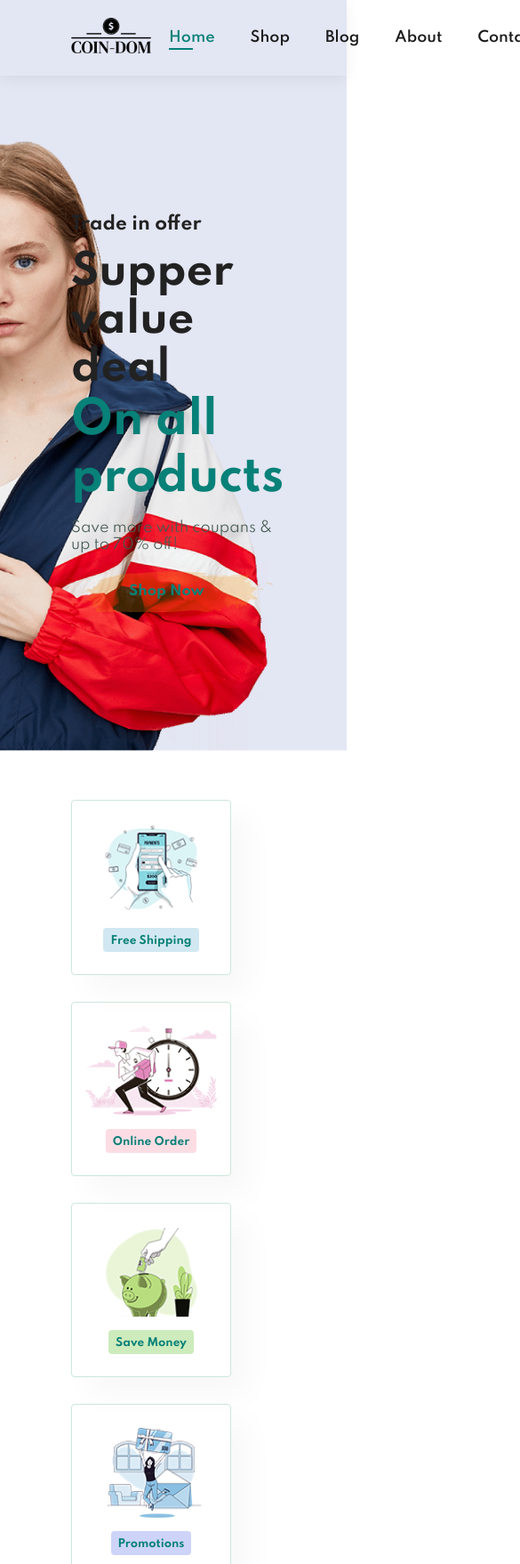
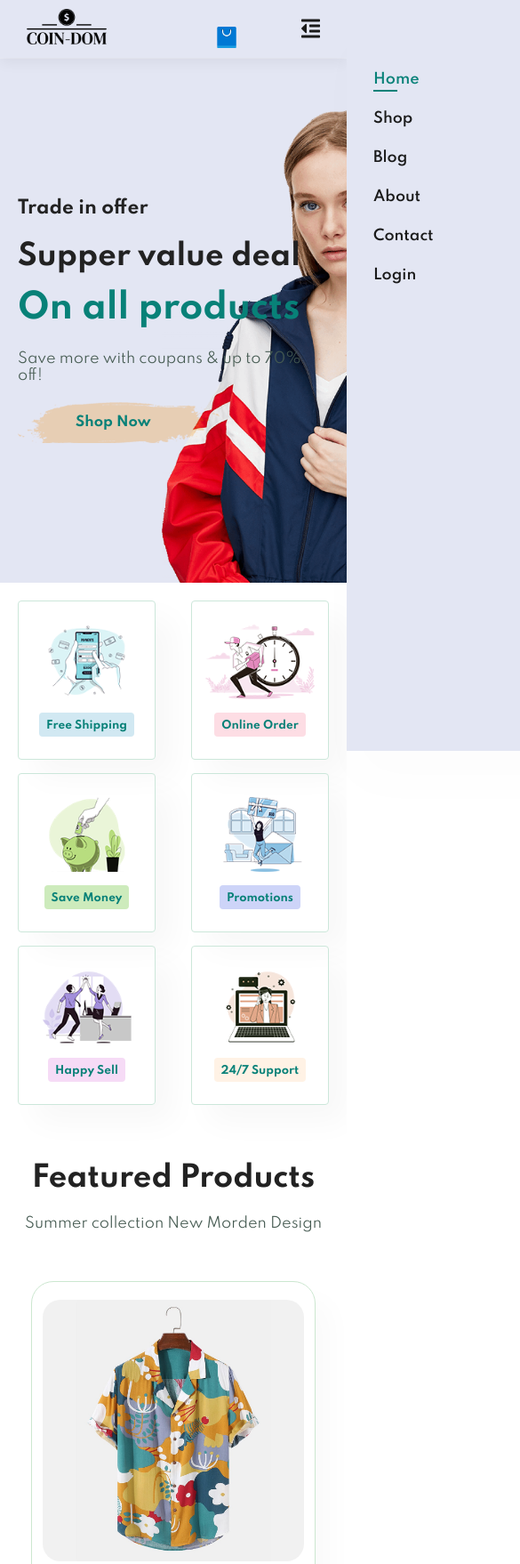
Before and after one commit to Roshanbhadauriya/Coin-Dom, a plain HTML site: page index.html in a window 390 px wide. Shown: the top 1758 px of the page at 89% size, 585 px wide, since content can reach past the window. Drawn offline with Linux system fonts and the light colour scheme.

Commit message:
make index responsive

```diff
--- a/index.html
+++ b/index.html
@@ -22,9 +22,22 @@
                 <li><a href="about.html">About</a></li>
                 <li><a href="contact.html">Contact</a></li>
                 <li><a href="login.html" >Login</a></li>
-                <li><a href="cart.html"><img src="images/icons8-shopping-bag-48.png" class="shopping-cart"></a></li>
+                <li id="lg-bag"><a href="cart.html"><img src="images/icons8-shopping-bag-48.png" class="shopping-cart"></a></li>
+
+                <a href="#" id="close"> <i class="far fa-times"></i></a>
+
+
             </ul>
         </nav>
+
+        <nav id="mobile">
+
+            <a href="cart.html"><img src="images/icons8-shopping-bag-48.png" class="shopping-cart"></a>
+
+            <i id="bar" class="fas fa-outdent"></i>
+
+        </nav>
+
 
     </header>
 
@@ -530,6 +543,6 @@
     </footer>
 
 
-
+    <script src="script.js"></script>
 </body>
 </html>
--- a/script.js
+++ b/script.js
@@ -1 +1,19 @@
 // Script for navigation bar
+const bar = document.getElementById('bar');
+const nav = document.getElementById('navbar');
+const close = document.getElementById('close');
+
+if(bar){
+    bar.addEventListener('click',() =>
+    {
+        nav.classList.add('active');
+
+    }
+    )
+}
+
+if(close){
+    close.addEventListener('click' ,() => {
+        nav.classList.remove('active')
+    })
+}
--- a/styles.css
+++ b/styles.css
@@ -18,6 +18,10 @@
 html {
   scroll-behavior: smooth;
 }
+#close{
+  display: none;
+}
+
 
 /* Global Styles */
 
@@ -551,13 +555,182 @@ footer .follow i:hover,footer a:hover{
   width: 100%;
   text-align: center;
 }
+/* mobile nav*/
+
+#mobile{
+  display: none;
+  align-items: center;
+}
+
+/* media query for index page*/
+
+@media (max-width:799px){
+
+  .section-p1{
+padding:40px 40px;
+  }
+
+  #navbar {
+display: flex;
+flex-direction: column;
+align-items:flex-start ;
+justify-content: flex-start;
+position: fixed;
+top: 0;
+right: -300px;
+height: 100vh;
+width: 300px;
+background-color: #e3e6f3;
+box-shadow: 0 40px 60px rgba(0,0,0,0.01);
+padding: 80px 0  0 10px;
+transition:0.3s ;
+z-index: 999;
+
+  }
+  #navbar.active{
+    right: 0;
+  }
+  #navbar li{
+    margin-bottom: 25px;
+
+  }
+
+  #mobile{
+    display: flex;
+    align-items: center;
+
+  }
+  #mobile i{
+    color: #1a1a1a;
+    font-size: 24px;
+    padding-left: 20px;
+  }
+
+  #mobile .shopping-cart{
+    width: 30px;
+    position: absolute;
+    top: 27px;
+    right: 120px;
+
+  }
+  #close{
+    display: initial;
+    position: absolute;
+    top:30px;
+    left: 30px;
+    color: #222;
+    font: size 24px; ;
+
+  }
+#lg-bag{
+  display: none;
+}
+
+#hero{
+  height: 70vh;
+  background-position: top 30% right 30%;
+}
+  #feature{
+    justify-content: center;
+  }
+  #feature .fe-box{
+    margin: 15px 15px;
+  }
+
+  #feature-products .product-container{
+    justify-content: center;
+  }
+
+  #feature-products .product-card{
+    margin: 15px;
+  }
+
+  #banner{
+    height: 20vh;
+  }
+
+  #sm-banner .banner-box{
+    min-width: 100%;
+    height: 30vh;
 
 
+  }
+  #banner3{
+    padding: 0 40px;
+  }
+
+#banner3 .banner-box{
+  width: 28%;
+}
+
+#newsletter .form{
+  width: 70%;
+}
+}
 
 
+@media (max-width: 477px) {
+  #header{
+    padding: 10px 30px;
 
+  }
 
+  #hero{
+    padding: 0 20px;
+    background-position: 55%;
+  }
+  h2{
+    font-size: 32px;
+  }
+  h1{
+    font-size: 38px;
+  }
+  .section-p1{
+    padding: 20px;
+  }
 
+  #feature{
+    justify-content: space-between;
+
+  }
+
+  #feature .fe-box{
+    width: 155px;
+    margin: 0 0 15px 0;
+  }
+
+  #feature-products .product-card{
+    width: 100%;
+  }
+
+  #banner{
+    height: 40vh;
+  }
+  #sm-banner .banner-box{
+    height: 40vh;
+  }
+  #sm-banner .banner-box2 {
+    margin-top : 20px;
+  }
+  #banner3{
+    padding: 0 20px;
+
+  }
+
+  #banner3 .banner-box {
+    width: 100%;
+  }
+
+  #newsletter{
+    padding: 40px 20px;
+  }
+ #newsletter .form{
+  width: 100%;
+ }
+ footer .copyright{
+  text-align: start;
+ }
+}
 
 
 
```
